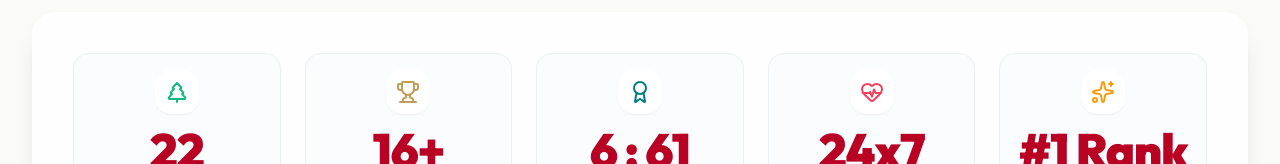
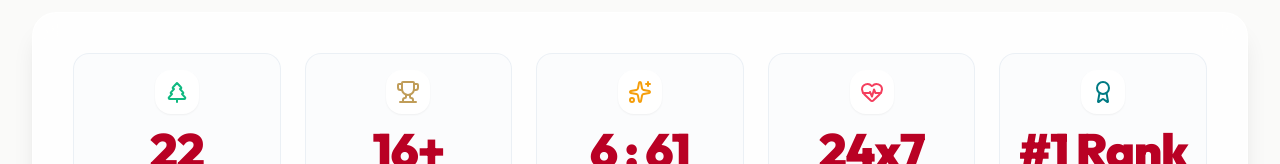
Before and after one commit to ranjithchinthala26-collab/tsi, a React (Vite) app: page / in a window 1280 px wide. Shown: the part 771-935 px from the top of the page. Built offline with nearby package versions, Linux system fonts and the light colour scheme; a web font is replaced by a local one.

Commit message:
fix(lint): resolve oxlint purity warnings, unused variables, and JSX icon mapping

```diff
--- a/download_campus_images.js
+++ b/download_campus_images.js
@@ -1,6 +1,5 @@
 import https from 'node:https';
 import fs from 'node:fs';
-import path from 'node:path';
 
 const urls = [
   { url: 'https://tis.edu.in/images/tis-campus-og.jpg', dest: 'public/tis-assets/tis-campus-og.jpg' },
--- a/src/components/EnquiryForm.tsx
+++ b/src/components/EnquiryForm.tsx
@@ -25,6 +25,7 @@ export const EnquiryForm: React.FC<EnquiryFormProps> = ({
   const [otpVerified, setOtpVerified] = useState(false);
   const [isSubmitting, setIsSubmitting] = useState(false);
   const [isSubmitted, setIsSubmitted] = useState(false);
+  const [referenceId, setReferenceId] = useState('');
   const [errorMessage, setErrorMessage] = useState('');
 
   const handleSendOtp = () => {
@@ -78,6 +79,8 @@ export const EnquiryForm: React.FC<EnquiryFormProps> = ({
 
     // Simulate server submission
     setTimeout(() => {
+      const generatedRef = `TIS-2025-${Math.floor(100000 + Math.random() * 900000)}`;
+      setReferenceId(generatedRef);
       setIsSubmitting(false);
       setIsSubmitted(true);
 
@@ -110,7 +113,7 @@ export const EnquiryForm: React.FC<EnquiryFormProps> = ({
         <div className="p-4 rounded-xl bg-slate-100 dark:bg-slate-800 text-xs text-slate-700 dark:text-slate-300 w-full max-w-sm">
           <span>Application Reference ID: </span>
           <span className="font-mono font-bold text-tulas-crimson dark:text-tulas-gold">
-            TIS-2025-{Math.floor(100000 + Math.random() * 900000)}
+            {referenceId}
           </span>
         </div>
       </div>
--- a/src/components/Footer.tsx
+++ b/src/components/Footer.tsx
@@ -1,6 +1,8 @@
 import React from 'react';
 import { ArrowUp, Phone, Mail, MapPin, Sparkles, ExternalLink, Heart } from 'lucide-react';
 import { SCHOOL_INFO } from '../data/schoolData';
+
+const CURRENT_YEAR = new Date().getFullYear();
 
 export const Footer: React.FC<{ onOpenEnquiry: () => void }> = ({ onOpenEnquiry }) => {
   const scrollToTop = () => {
@@ -138,7 +140,7 @@ export const Footer: React.FC<{ onOpenEnquiry: () => void }> = ({ onOpenEnquiry
         {/* Bottom Strip: Copyright & Back to Top */}
         <div className="pt-8 border-t border-slate-800/80 flex flex-col sm:flex-row items-center justify-between gap-4 text-xs text-slate-500">
           <div>
-            Copyright © {new Date().getFullYear()} Tula's International School, Dehradun. All Rights Reserved.
+            Copyright © {CURRENT_YEAR} Tula's International School, Dehradun. All Rights Reserved.
           </div>
 
           <div className="flex items-center gap-6">
--- a/src/components/StatsRibbon.tsx
+++ b/src/components/StatsRibbon.tsx
@@ -42,15 +42,24 @@ const Counter: React.FC<{ target: number; duration?: number; prefix?: string; su
   );
 };
 
+const renderStatIcon = (id: string) => {
+  switch (id) {
+    case 'campus':
+      return <TreePine className="w-6 h-6 text-emerald-500" />;
+    case 'sports':
+      return <Trophy className="w-6 h-6 text-tulas-gold" />;
+    case 'ratio':
+      return <Sparkles className="w-6 h-6 text-amber-500" />;
+    case 'medical':
+      return <HeartPulse className="w-6 h-6 text-rose-500" />;
+    case 'ranking':
+      return <Award className="w-6 h-6 text-tulas-teal-dark dark:text-tulas-teal" />;
+    default:
+      return <Sparkles className="w-6 h-6 text-amber-500" />;
+  }
+};
+
 export const StatsRibbon: React.FC = () => {
-  const statIcons = [
-    <TreePine className="w-6 h-6 text-emerald-500" />,
-    <Trophy className="w-6 h-6 text-tulas-gold" />,
-    <Award className="w-6 h-6 text-tulas-teal-dark dark:text-tulas-teal" />,
-    <HeartPulse className="w-6 h-6 text-rose-500" />,
-    <Sparkles className="w-6 h-6 text-amber-500" />,
-  ];
-
   return (
     <section className="relative -mt-6 sm:-mt-10 mb-16 z-20 max-w-7xl mx-auto px-4 sm:px-6 lg:px-8">
       <motion.div
@@ -73,7 +82,7 @@ export const StatsRibbon: React.FC = () => {
               }`}
             >
               <div className="p-2 sm:p-2.5 rounded-xl sm:rounded-2xl bg-white dark:bg-slate-800 shadow-sm mb-2.5 sm:mb-3">
-                {statIcons[idx]}
+                {renderStatIcon(stat.id)}
               </div>
 
               <div className="flex items-baseline justify-center">
--- a/src/context/ThemeContext.tsx
+++ b/src/context/ThemeContext.tsx
@@ -1,3 +1,4 @@
+/* oxlint-disable react/only-export-components */
 import React, { createContext, useContext, useEffect, useState } from 'react';
 
 type Theme = 'light' | 'dark';
```
